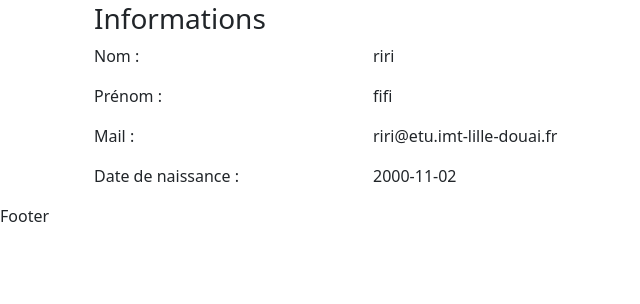
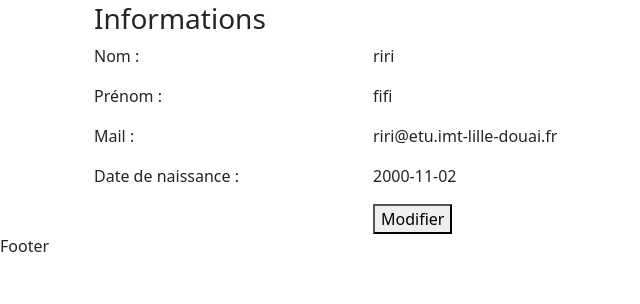
Before and after one commit to Alin236/iMangerMieux, a PHP site: page /index.php?page=profil in a window 1280 px wide. Shown: the part 164-468 px from the top of the page, without its empty margins (0-640 px from the left). Run offline with PHP 8.4, Linux system fonts and the light colour scheme; some libraries are stand-ins or nearby versions.

Commit message:
Ajout du bouton modifier dans le profil (partiellement fonctionnel)

```diff
--- /dev/null
+++ b/frontend/js/profil.js
@@ -0,0 +1,10 @@
+$(document).ready(function() {
+    $('#modifier').click(function(){modifier()});
+});
+
+function modifier(){
+    console.log($('.container-fluid p'));
+    $('.container-fluid p').replaceWith(function(){
+        return '<input id="'+this.id+'" value="'+this.innerHTML+'"></input>'
+    });
+}
--- a/frontend/profil.php
+++ b/frontend/profil.php
@@ -32,3 +32,12 @@
         <p id="date_de_naissance"><?php echo $_SESSION['date_de_naissance'] ?></p>
     </div>
 </div>
+<div class="row">
+    <div class="col-3">
+    </div>
+    <div class="col">
+        <button id="modifier">Modifier</button>
+    </div>
+</div>
+
+<script type="text/javascript" src="js/profil.js"></script>
```
